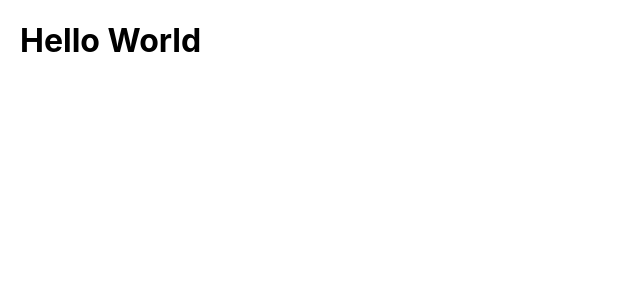
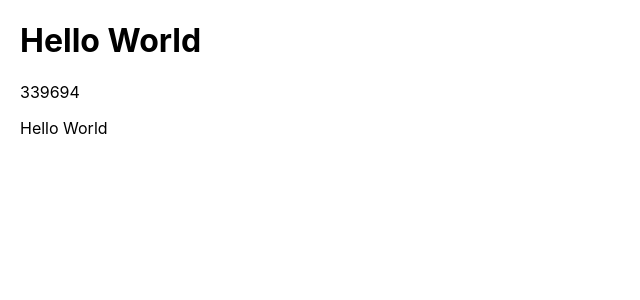
Before and after one commit to 7toR-web/react, a React (Create React App) app: page / in a window 1280 px wide. Shown: the top 300 px of the page, without its empty margins (0-640 px from the left). Built offline with nearby package versions, Linux system fonts and the light colour scheme.

Commit message:
type annotations

```diff
--- a/src/App.tsx
+++ b/src/App.tsx
@@ -1,10 +1,17 @@
 import React from 'react'
 import './App.css'
 import FirstTSComponent from './components'
+import { LogAlbumInfo } from './components'
+import { result } from './components'
+import { resultOfJoin } from './components'
+
 function App() {
     return (
         <>
             <FirstTSComponent value='Hello World'/>
+            {LogAlbumInfo(`Black Gold`, 12, true)}
+            <p>{result}</p>
+            <p>{resultOfJoin}</p>
         </>
     )
 }
--- a/src/components/index.tsx
+++ b/src/components/index.tsx
@@ -21,7 +21,7 @@ const joberYana = {
         // title: 1231                       wrong property type
         title: `TypeScript development`,
     },
-// num: 5
+    // num: 5
 }
 
 const logUserJobTitle = (user: { job: { title: string } }) => {
@@ -48,3 +48,33 @@ const myFunction = (a: number, b: number) => {
 
 // very useful is running tsx in watching mode >> write tsc --watch << in terminal
 //it catchs ur errors while typing
+
+export const LogAlbumInfo = (
+    title: string,
+    trackCount: number,
+    isReleased: boolean
+) => {
+    console.log(title, trackCount, isReleased)
+}
+
+let example1: string = 'Hello World!'
+let example2: number = 42
+let example3: boolean = true
+let example4: symbol = Symbol()
+// let example5: bigint = 123n
+let example6: null = null
+let example7: undefined = undefined
+let usersBase: Array<any> = [12, 43, `hello world`, true]
+let usersObjectBase: Object = { user_21324: true, user_438882: `baned` }
+
+function SummingUp(a: number, b: number) {
+    return a + b
+}
+
+export const result = SummingUp(12322, 327372)
+
+const concatTwoStrings = (a: string, b: string) => {
+    return [a, b].join(' ')
+}
+
+export const resultOfJoin = concatTwoStrings(`Hello`, `World`)
```
